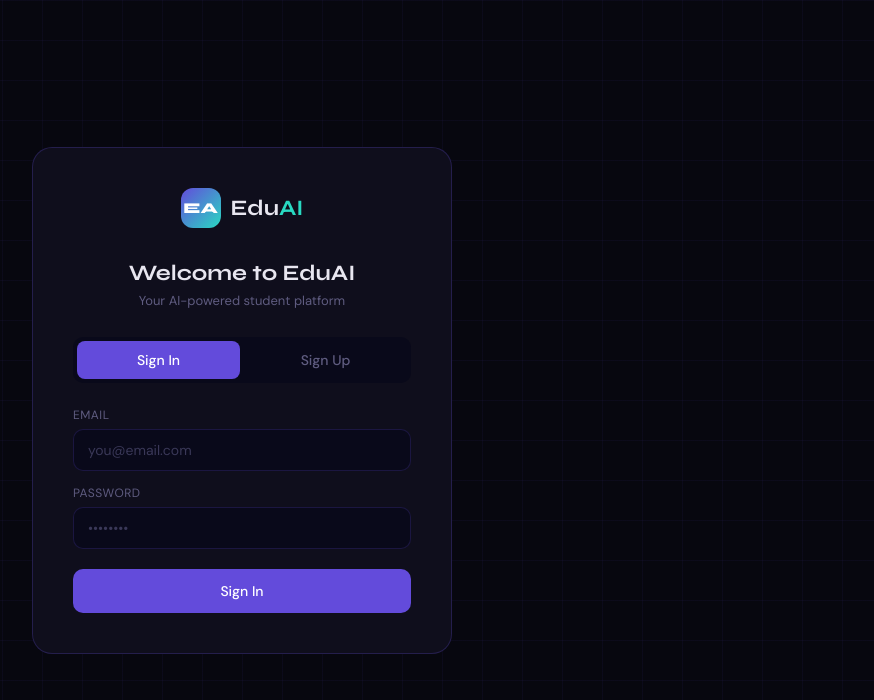
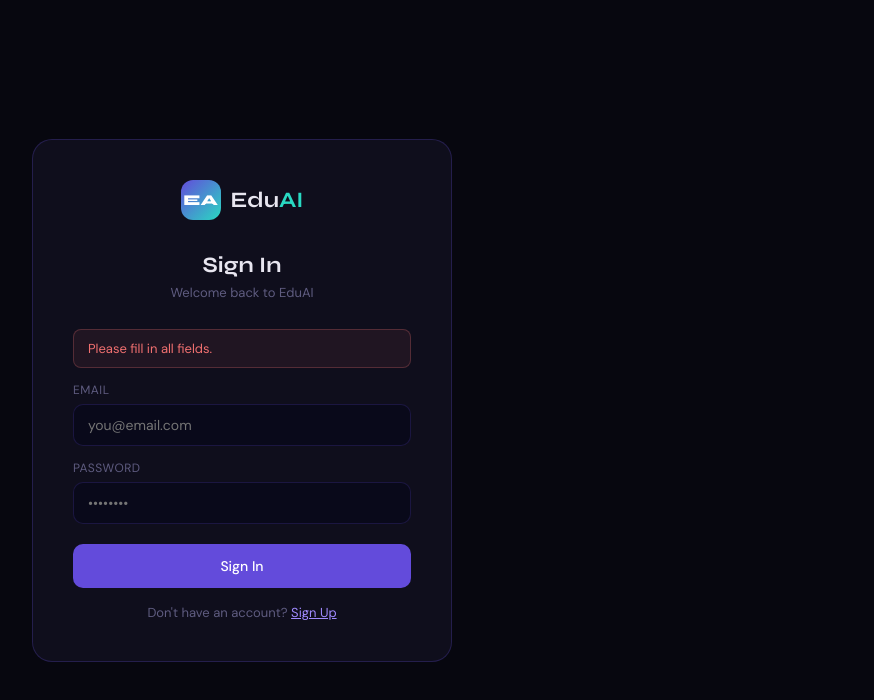
Before and after one commit to betelhempawlos4-eng/eduai, a website: page public/login.html in a window 1280 px wide. Both pictures are taken after a click on the button "Sign In". Shown: the whole page, without its empty margins (398-1272 px from the left). Drawn offline with nearby package versions, Linux system fonts and the light colour scheme.

Commit message:
fix signup separate sections

```diff
--- a/public/login.html
+++ b/public/login.html
@@ -8,57 +8,92 @@
 <style>
 * { box-sizing: border-box; margin: 0; padding: 0; }
 body { font-family: 'DM Sans', sans-serif; background: #07070f; min-height: 100vh; display: flex; align-items: center; justify-content: center; color: #e8e6f0; }
-.bg { position: fixed; inset: 0; background-image: linear-gradient(rgba(99,75,219,0.06) 1px, transparent 1px), linear-gradient(90deg, rgba(99,75,219,0.06) 1px, transparent 1px); background-size: 40px 40px; pointer-events: none; }
-.card { background: #0f0e1c; border: 0.5px solid rgba(99,75,219,0.25); border-radius: 20px; padding: 2.5rem; width: 100%; max-width: 420px; position: relative; z-index: 1; }
+.card { background: #0f0e1c; border: 0.5px solid rgba(99,75,219,0.25); border-radius: 20px; padding: 2.5rem; width: 100%; max-width: 420px; }
 .logo { display: flex; align-items: center; gap: 10px; margin-bottom: 2rem; justify-content: center; }
 .logo-mark { width: 40px; height: 40px; background: linear-gradient(135deg, #634bdb, #29d9c2); border-radius: 12px; display: flex; align-items: center; justify-content: center; font-family: 'Syne', sans-serif; font-weight: 800; font-size: 15px; color: white; }
-.logo-text { font-family: 'Syne', sans-serif; font-weight: 700; font-size: 22px; }
+.logo-text { font-family: 'Syne', sans-serif; font-weight: 700; font-size: 22px; color: #e8e6f0; }
 .logo-text span { color: #29d9c2; }
-h2 { font-family: 'Syne', sans-serif; font-size: 22px; font-weight: 700; margin-bottom: 6px; text-align: center; }
+h2 { font-family: 'Syne', sans-serif; font-size: 22px; font-weight: 700; margin-bottom: 6px; text-align: center; color: #e8e6f0; }
 .sub { font-size: 13px; color: #5f5c80; text-align: center; margin-bottom: 1.75rem; }
-.tabs { display: flex; gap: 4px; margin-bottom: 1.5rem; background: #09091a; border-radius: 10px; padding: 4px; }
-.tab-btn { flex: 1; padding: 10px; border: none; background: transparent; font-family: 'DM Sans', sans-serif; font-size: 14px; font-weight: 500; color: #5f5c80; cursor: pointer; border-radius: 8px; transition: all 0.15s; }
-.tab-btn.active { background: #634bdb; color: white; }
 .field { margin-bottom: 14px; }
 label { display: block; font-size: 12px; color: #5f5c80; margin-bottom: 6px; text-transform: uppercase; letter-spacing: 0.5px; }
 input { width: 100%; background: #09091a; border: 0.5px solid rgba(99,75,219,0.2); border-radius: 10px; padding: 11px 14px; font-size: 14px; color: #e8e6f0; font-family: 'DM Sans', sans-serif; outline: none; }
-input:focus { border-color: rgba(99,75,219,0.5); }
-input::placeholder { color: #3a3858; }
 .btn { width: 100%; background: #634bdb; border: none; border-radius: 10px; padding: 13px; font-size: 14px; font-weight: 500; color: white; cursor: pointer; font-family: 'DM Sans', sans-serif; margin-top: 6px; }
-.btn:hover { background: #7660e8; }
-.error { background: rgba(240,112,112,0.08); border: 0.5px solid rgba(240,112,112,0.25); border-radius: 8px; padding: 10px 14px; font-size: 13px; color: #f07070; margin-bottom: 14px; }
-.success { background: rgba(41,217,194,0.08); border: 0.5px solid rgba(41,217,194,0.25); border-radius: 8px; padding: 10px 14px; font-size: 13px; color: #29d9c2; margin-bottom: 14px; }
+.switch { text-align: center; margin-top: 16px; font-size: 13px; color: #5f5c80; }
+.switch a { color: #a08aff; cursor: pointer; text-decoration: underline; }
+.error { background: rgba(240,112,112,0.08); border: 0.5px solid rgba(240,112,112,0.25); border-radius: 8px; padding: 10px 14px; font-size: 13px; color: #f07070; margin-bottom: 14px; display:none; }
+.success { background: rgba(41,217,194,0.08); border: 0.5px solid rgba(41,217,194,0.25); border-radius: 8px; padding: 10px 14px; font-size: 13px; color: #29d9c2; margin-bottom: 14px; display:none; }
 </style>
 </head>
 <body>
-<div class="bg"></div>
 <div class="card">
   <div class="logo"><div class="logo-mark">EA</div><div class="logo-text">Edu<span>AI</span></div></div>
-  <h2>Welcome to EduAI</h2>
-  <p class="sub">Your AI-powered student platform</p>
-  <div class="tabs">
-    <button class="tab-btn active" id="tab-login" onclick="showLogin()">Sign In</button>
-    <button class="tab-btn" id="tab-signup" onclick="showSignup()">Sign Up</button>
-  </div>
-  <div id="msg"></div>
-  <div id="login-form">
+
+  <!-- LOGIN -->
+  <div id="login-section">
+    <h2>Sign In</h2>
+    <p class="sub">Welcome back to EduAI</p>
+    <div id="login-error" class="error"></div>
     <div class="field"><label>Email</label><input type="email" id="login-email" placeholder="you@email.com"></div>
     <div class="field"><label>Password</label><input type="password" id="login-pass" placeholder="••••••••"></div>
-    <button class="btn" id="login-btn" onclick="login()">Sign In</button>
+    <button class="btn" onclick="login()">Sign In</button>
+    <div class="switch">Don't have an account? <a onclick="showSection('signup')">Sign Up</a></div>
   </div>
-  <div id="signup-form" style="display:none;">
+
+  <!-- SIGNUP -->
+  <div id="signup-section" style="display:none;">
+    <h2>Create Account</h2>
+    <p class="sub">Join EduAI for free</p>
+    <div id="signup-error" class="error"></div>
+    <div id="signup-success" class="success"></div>
     <div class="field"><label>Full Name</label><input type="text" id="signup-name" placeholder="Your full name"></div>
     <div class="field"><label>Email</label><input type="email" id="signup-email" placeholder="you@email.com"></div>
     <div class="field"><label>Password</label><input type="password" id="signup-pass" placeholder="At least 6 characters"></div>
-    <button class="btn" id="signup-btn" onclick="signup()">Create Account</button>
+    <button class="btn" onclick="signup()">Create Account</button>
+    <div class="switch">Already have an account? <a onclick="showSection('login')">Sign In</a></div>
   </div>
 </div>
+
 <script src="https://cdn.jsdelivr.net/npm/@supabase/supabase-js@2"></script>
 <script>
-const sb = window.supabase.createClient('https://elmonhypmxxuaurnjhqu.supabase.co','sb_publishable_hUiw-DkUkAtiImxgK6_frQ_RIRt305F');
-sb.auth.getSession().then(({data})=>{ if(data.session) window.location.href='/'; });
-function showLogin(){ document.getElementById('login-form').style.display='block'; document.getElementById('signup-form').style.display='none'; document.getElementById('tab-login').classList.add('active'); document.getElementById('tab-signup').classList.remove('active'); document.getElementById('msg').innerHTML=''; }
-function showSignup(){ document.getElementById('login-form').style.display='none'; document.getElementById('signup-form').style.display='block'; document.getElementById('tab-signup').classList.add('active'); document.getElementById('tab-login').classList.remove('active'); document.getElementById('msg').innerHTML=''; }
-function showMsg(text,type){ document.getElementById('msg').innerHTML=`<div class="${type}">${text}</div>`; }
-async function login(){ const email=document.getElementById('login-email').value.trim(); const pass=document.getElementById('login-pass').value; if(!email||!pass) return showMsg('Please fill in all fields.','error'); const btn=document.getElementById('login-btn'); btn.disabled=true; btn.textContent='Signing in...'; const {error}=await sb.auth.signInWithPassword({email,password:pass}); if(error){showMsg(error.message,'error');btn.disabled=false;btn.textContent='Sign In';}else window.location.href='/'; }
-async function signup(){ const name=document.getElementById('signup-name').value.trim(); const email=document.getElementById('signup-email').value.trim(); const pass=document.getElementById('signup-pass').value; if(!name||!email||!pass) return showMsg('Please fill in all fields.','error'); if(pass.length<6) return showMsg('Password must be at least 6 characters.','erro
+const sb = window.supabase.createClient(
+  'https://elmonhypmxxuaurnjhqu.supabase.co',
+  'sb_publishable_hUiw-DkUkAtiImxgK6_frQ_RIRt305F'
+);
+
+sb.auth.getSession().then(({data}) => {
+  if (data.session) window.location.href = '/';
+});
+
+function showSection(name) {
+  document.getElementById('login-section').style.display = name === 'login' ? 'block' : 'none';
+  document.getElementById('signup-section').style.display = name === 'signup' ? 'block' : 'none';
+}
+
+async function login() {
+  const email = document.getElementById('login-email').value.trim();
+  const pass = document.getElementById('login-pass').value;
+  const err = document.getElementById('login-error');
+  err.style.display = 'none';
+  if (!email || !pass) { err.textContent = 'Please fill in all fields.'; err.style.display = 'block'; return; }
+  const { error } = await sb.auth.signInWithPassword({ email, password: pass });
+  if (error) { err.textContent = error.message; err.style.display = 'block'; }
+  else window.location.href = '/';
+}
+
+async function signup() {
+  const name = document.getElementById('signup-name').value.trim();
+  const email = document.getElementById('signup-email').value.trim();
+  const pass = document.getElementById('signup-pass').value;
+  const err = document.getElementById('signup-error');
+  const suc = document.getElementById('signup-success');
+  err.style.display = 'none'; suc.style.display = 'none';
+  if (!name || !email || !pass) { err.textContent = 'Please fill in all fields.'; err.style.display = 'block'; return; }
+  if (pass.length < 6) { err.textContent = 'Password must be at least 6 characters.'; err.style.display = 'block'; return; }
+  const { error } = await sb.auth.signUp({ email, password: pass, options: { data: { full_name: name } } });
+  if (error) { err.textContent = error.message; err.style.display = 'block'; }
+  else { suc.textContent = 'Account created! Check your email to confirm, then sign in.'; suc.style.display = 'block'; }
+}
+</script>
+</body>
+</html>
```
